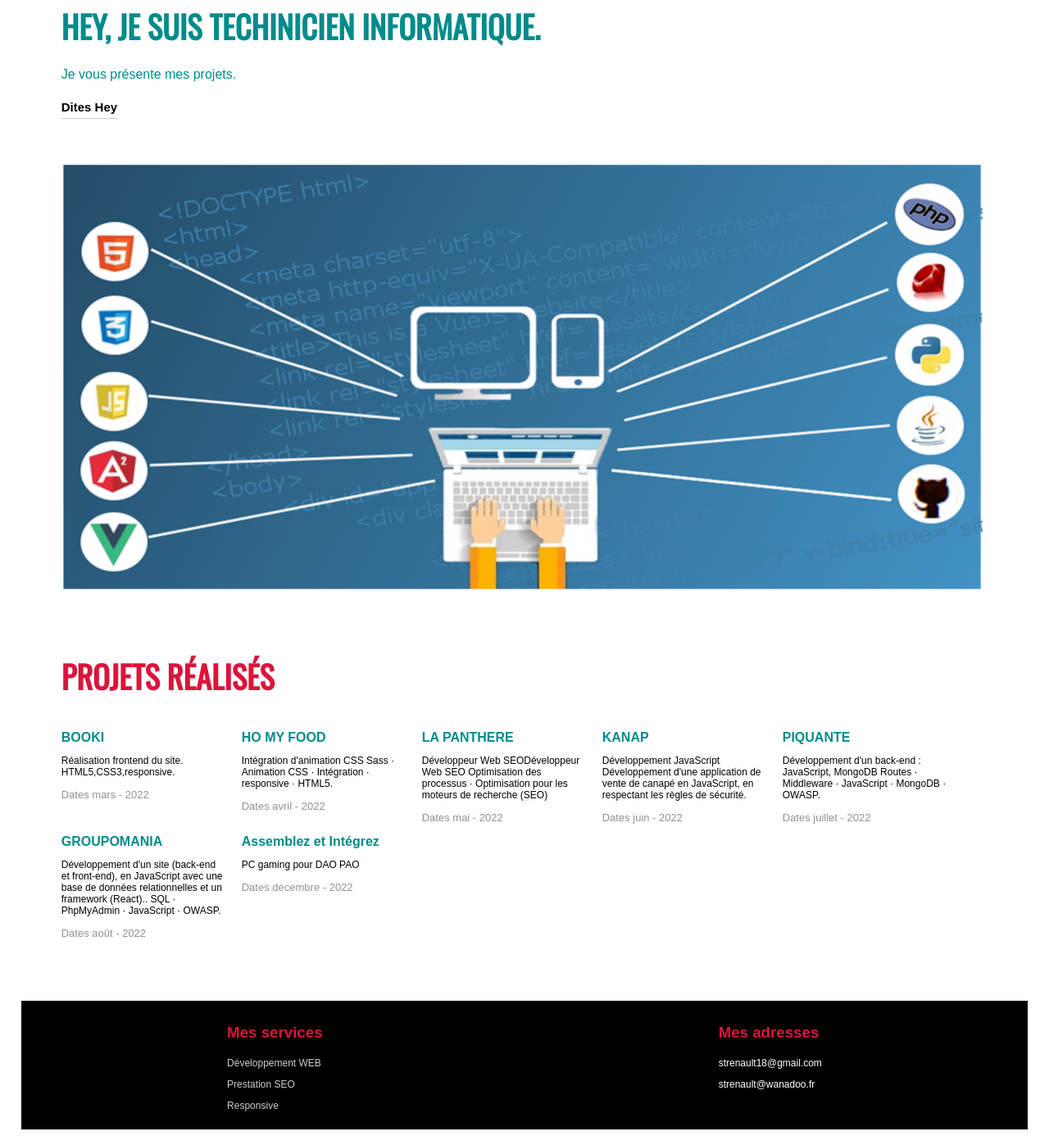
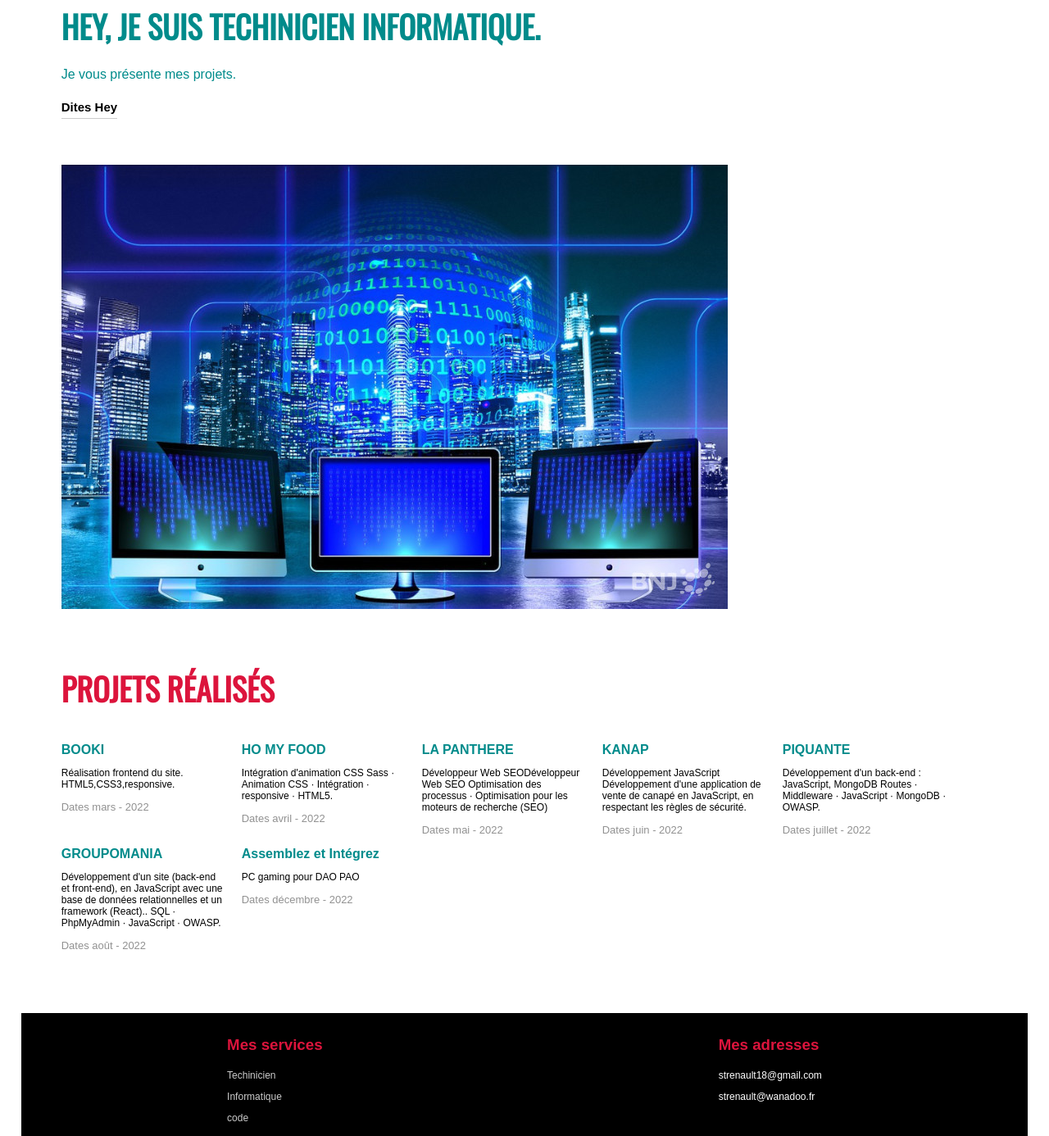
Before and after one commit to strenault/portfolio, a plain HTML site: page index.html in a window 1280 px wide. Shown: the part 154-1540 px from the top of the page at 82% size. Drawn offline with nearby package versions, Linux system fonts and the light colour scheme.

Commit message:
correction technicien

```diff
--- a/index.html
+++ b/index.html
@@ -36,7 +36,7 @@
 			</header>
 
 			<section class="presentation-image">
-				<img class="image1 up up--15" src="images/web-g1ff555321_1920.png" alt="Développeur image" />
+				<img class="image1 up up--15" src="images/reseau informatique.jpg" alt="Réseau informatique" />
 			</section>
 
 			<section class="projects-section">
@@ -105,7 +105,7 @@
 							<p class="dates">Dates août - 2022</p>
 						</a>
 					</div>
-					<div class="project up ">
+					<div class="project up up--7">
 						<h4>Assemblez et Intégrez</h4>
 						<a href="images/Projet 2 Assemblez et Intégrez/">
 							<p class="description">
@@ -121,9 +121,9 @@
 		<footer>
 			<div class="colonne">
 				<h3>Mes services</h3>
-				<p>Développement WEB</p>
-				<p>Prestation SEO</p>
-				<p>Responsive</p>
+				<p>Techinicien</p>
+				<p>Informatique</p>
+				<p>code</p>
 			</div>
 
 			<div class="colonne">
--- a/style.css
+++ b/style.css
@@ -129,7 +129,7 @@ nav ul li:hover {
 	animation-fill-mode: forwards;
 	opacity:0;
 }
-.up--01 {
+.up--7 {
 	animation-delay: 900ms;
 	animation-fill-mode: forwards;
 	opacity:0;
```
Also changed, not shown: images/reseau informatique.jpg (added), images/web-g1ff555321_1920.png (deleted), 3 other files.
